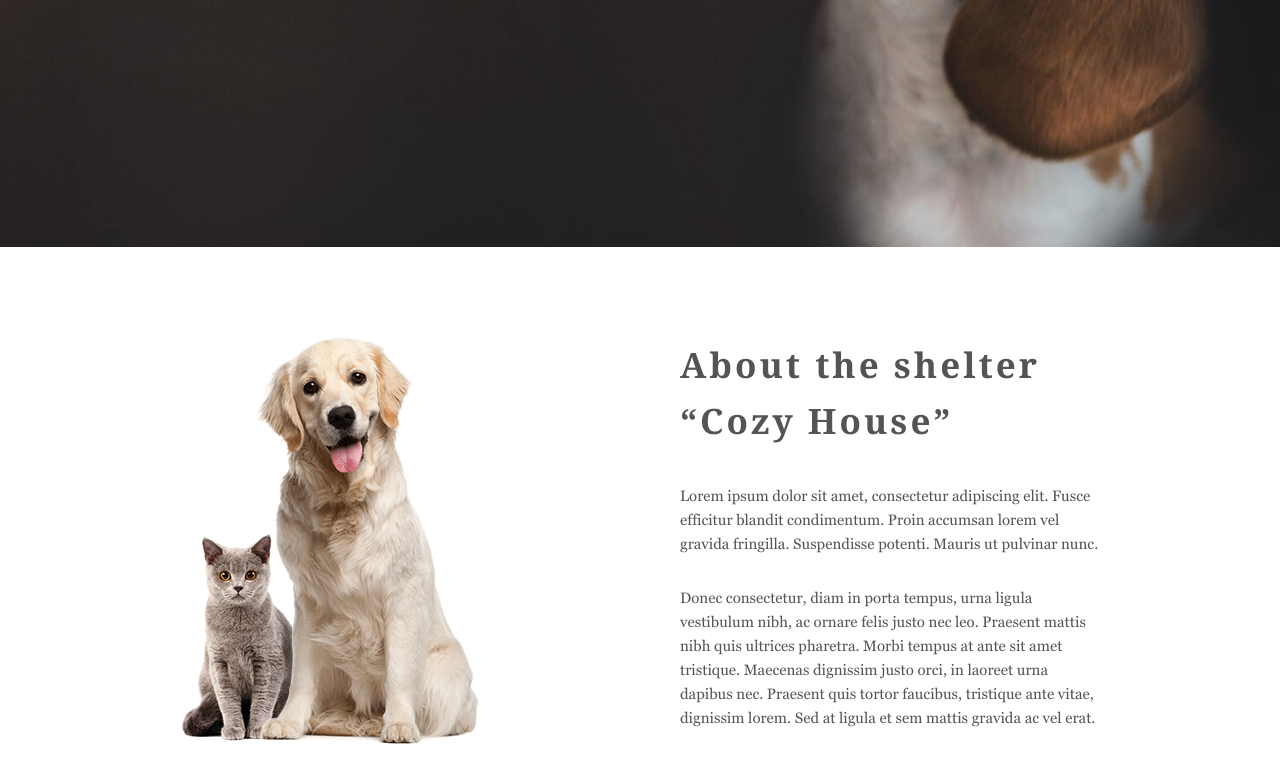
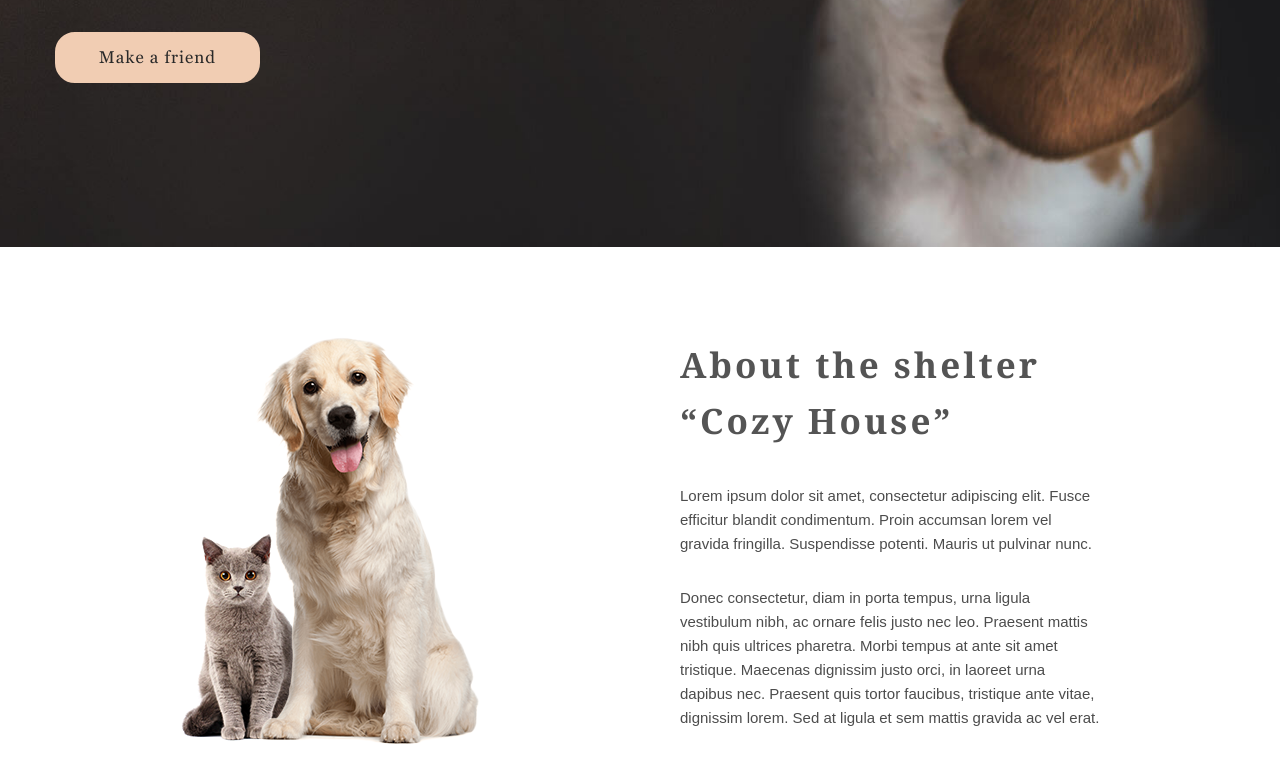
Before and after one commit to mirael9/Cozy-House, a website: page app/index.html in a window 1280 px wide. Shown: the part 553-1336 px from the top of the page. Before the commit the page ends 1305 px from the top, so only its background shows below. Drawn offline with Linux system fonts and the light colour scheme.

Commit message:
changesCozy1

```diff
--- a/app/index.html
+++ b/app/index.html
@@ -55,7 +55,6 @@
                   <div class="heading__btn">
                     <a href="#" class="btn">Make a friend</a>
                   </div>
-
               </div>
             </div>
           </div>
@@ -64,19 +63,18 @@
 
       <main class="main">
         <div class="main__container">
-          <section class="about">
+          <section class="about clearfix">
             <div class="about__picture">
                 <img src="./img/dogcat.png">
             </div>
             <div class="about__wrapper">
               <h3 class="about__title">About the shelter
                 “Cozy House”</h3>
-              <p class="about__text1">Lorem ipsum dolor sit amet, consectetur adipiscing elit. Fusce efficitur blandit condimentum. Proin accumsan lorem vel gravida fringilla. Suspendisse potenti. Mauris ut pulvinar nunc.</p>
+              <p class="about__text">Lorem ipsum dolor sit amet, consectetur adipiscing elit. Fusce efficitur blandit condimentum. Proin accumsan lorem vel gravida fringilla. Suspendisse potenti. Mauris ut pulvinar nunc.</p>
               <p class="about__text">Donec consectetur, diam in porta tempus, urna ligula vestibulum nibh, ac ornare felis justo nec leo. Praesent mattis nibh quis
                 ultrices pharetra. Morbi tempus at ante sit amet tristique.
                 Maecenas dignissim justo orci, in laoreet urna dapibus nec. Praesent quis tortor faucibus, tristique ante vitae, dignissim
                 lorem. Sed at ligula et sem mattis gravida ac vel erat. </p>
-            </div>
           </section>
         </div>
       </main>
--- a/app/scss/_global-style.scss
+++ b/app/scss/_global-style.scss
@@ -69,6 +69,15 @@ p {
     }
 }
 
+.clearfix {
+    overflow: hidden;
+}
+
+.clearfix:after {
+    content: " ";
+    clear: both;
+}
+
 .main  {
 
     .main__container {
@@ -86,26 +95,25 @@ p {
             max-width: 420px;
             float: right;
             padding: 0;
-            font-family: 'Georgia';
         }
 
         .about__title {
             padding: 0 0 35px;
             font-size: 35px;
             letter-spacing: 3px;
-            color: #545454;
+            color: $main-color;
+            font-family: $georgia;
         }
 
-        .about__text1 {
+        .about__text {
             font-size: 15px;
             padding: 0 0 30px;
+            font-family: $arial;
+            color: $second-color;
+
         }
 
         .about__picture {
             float: left;
         }
-
-
-
-
 }
--- a/app/scss/components.scss/_heading.scss
+++ b/app/scss/components.scss/_heading.scss
@@ -7,12 +7,12 @@
     background-position: 50% 50%;
 
     &__wrap {
-        min-height: calc(100hv - 170px);
+        min-height: calc(100vh - 170px);
         display: flex;
         align-items: center;
         padding: 50px 0;
-        @include b(768) {
-            min-height: calc(100hv - 100px);
+        @include b  (768) {
+            min-height: calc(100vh - 100px);
         }
     }
 
```
Also changed, not shown: app/css/style.min.css.
